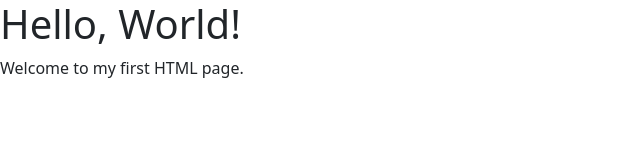
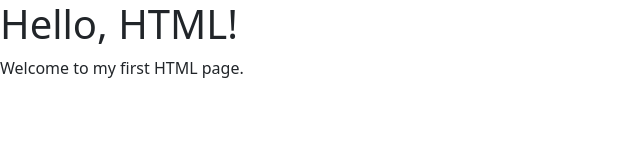
Before and after one commit to FabioGiorgini/test-pull, a plain HTML site: page index.html in a window 1280 px wide. Shown: the whole page, without its empty margins (0-640 px from the left). Drawn offline with nearby package versions, Linux system fonts and the light colour scheme.

Commit message:
Update index.html

```diff
--- a/index.html
+++ b/index.html
@@ -6,7 +6,7 @@
     <link rel="stylesheet" href="https://cdn.jsdelivr.net/npm/bootstrap@5.3.0/dist/css/bootstrap.min.css">
 </head>
 <body>
-    <h1>Hello, World!</h1>
+    <h1>Hello, HTML!</h1>
     <p>Welcome to my first HTML page.</p>
 
     <!-- Add Bootstrap JS -->
```
